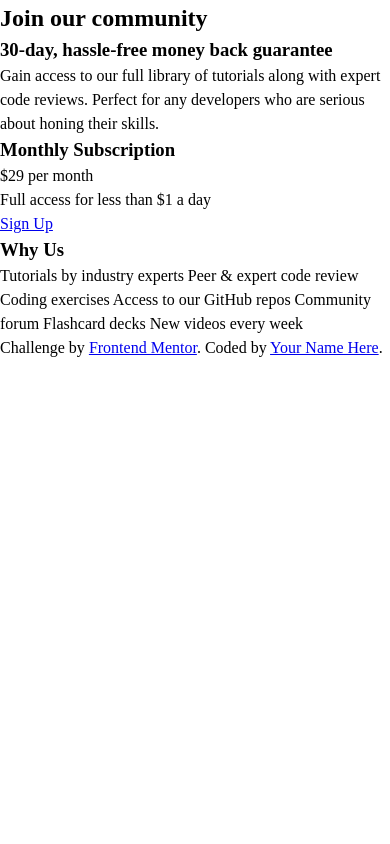
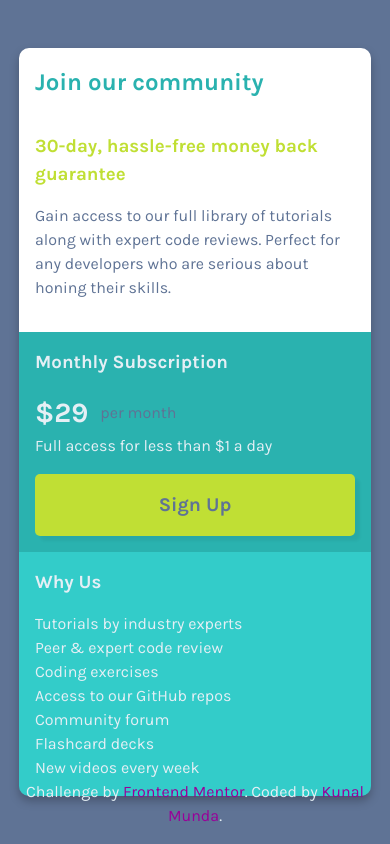
Before and after one commit to ryu-kamiski/SinglePriceGrid, a plain HTML site: page index.html in a window 390 px wide. Drawn offline with Linux system fonts and the light colour scheme.

Commit message:
mobile view
Mobile first layout completed.
TODO: To complete the desktop view of the layout.

```diff
--- a/index.html
+++ b/index.html
@@ -4,7 +4,6 @@
 <head>
 
   <meta charset="UTF-8">
-  <!-- displays site properly based on user's device -->
   <meta name="viewport" content="width=device-width, initial-scale=1.0">
   <!-- ** Fonts Linked  -->
   <link rel="preconnect" href="https://fonts.googleapis.com">
@@ -20,46 +19,53 @@
 
 <body>
 
-  <main>
+  <main role="main">
 
-    <div>
-      <h2>Join our community</h2>
-      <section>
-        <h3>30-day, hassle-free money back guarantee</h3>
-        <p>
-          Gain access to our full library of tutorials along with expert code reviews.
-          Perfect for any developers who are serious about honing their skills.
+    <div class="community-sec">
+      <!-- Customer promise/guarantee -->
+      <div class="section__content flex">
+        <h2 class="font-clr-cyan">Join our community</h2>
+        <section class="flex margin">
+          <h3 class="font-clr-bright-yellow">30-day, hassle-free money back guarantee</h3>
+          <p class="font-clr-grayish-blue">
+            Gain access to our full library of tutorials along with expert code reviews.
+            Perfect for any developers who are serious about honing their skills.
+          </p>
+        </section>
+      </div>
+    </div>
+    <!--  Monthly Subscription section -->
+    <div class="subscription-sec bg-cyan">
+      <div class="section__content font-clr-grayish-blue">
+        <h3 class="margin font-clr-white">Monthly Subscription</h3>
+        <article class="center-items"><span class="font-clr-white scale-font margin-right">&dollar;29</span> per month</article>
+        <p class="font-clr-white">Full access for less than &dollar;1 a day</p>
+        <section class="margin btn"><span class="scale btn__register">Sign Up</span></section>
+      </div>
+    </div>
+    <!-- Why choose this company -->
+    <div class="why-section bg-cyan-transparent">
+      <div class="section__content flex">
+        <h3 class="font-clr-gray">Why Us</h3>
+        <p class="font-clr-gray">
+          Tutorials by industry experts <br>
+          Peer &amp; expert code review <br>
+          Coding exercises <br>
+          Access to our GitHub repos <br>
+          Community forum <br>
+          Flashcard decks <br>
+          New videos every week <br>
         </p>
-      </section>
+      </div>
     </div>
 
-    <!-- ** Monthly Subscription section -->
-    <div>
-      <h3>Monthly Subscription</h3>
-      &dollar;29 per month  <!-- ! See the design -->
-      <p>Full access for less than &dollar;1 a day</p>
-      <section><a href="#">Sign Up</a></section>
-    </div>
-
-    <div>
-      <h3>Why Us</h3>
-      <p> <!-- TODO: See how to get output as it is -->
-        Tutorials by industry experts
-        Peer &amp; expert code review
-        Coding exercises
-        Access to our GitHub repos
-        Community forum
-        Flashcard decks
-        New videos every week
-      </p>
-    </div>
 
   </main>
 
-  <footer>
+  <footer class="margin">
     <p class="attribution">
       Challenge by <a href="https://www.frontendmentor.io?ref=challenge" target="_blank">Frontend Mentor</a>.
-      Coded by <a href="#">Your Name Here</a>.
+      Coded by <a href="https://www.frontendmentor.io/profile/ryu-kamiski">Kunal Munda</a>.
     </p>
   </footer>
 
--- a/style.css
+++ b/style.css
@@ -61,7 +61,7 @@ select {
 /* Remove all animations and transitions for people that prefer not to see them */
 @media (prefers-reduced-motion: reduce) {
   html:focus-within {
-   scroll-behavior: auto;
+    scroll-behavior: auto;
   }
   *,
   *::before,
@@ -76,18 +76,19 @@ select {
 /* -------------------- CSS VARIABLES ------------------- */
 :root {
    /** Primary Colors */
-  --clr-primary-cyan: hsl(179,62%,43%);
+  --clr-primary-cyan: hsl(179,62%,43%); /* Background color of two sections */
+  --clr-primary-cyan-transparent: hsl(179,60%,50%); /* Background color of two sections */
   --clr-primary-bright-yellow: hsl(71,73%,54%);
 
   /** Neutral Colors */
-  --clr-neutral-gray: hsl(204,43%,93%);
-  --clr-neutral-grayish-blue: hsl(218,22%,67%);
+  --clr-neutral-gray: hsl(204,43%,93%); /* Primary text color  */
+  --clr-neutral-grayish-blue: hsl(218,22%,48%); /* Grayish and transparent text color */
 
   /* * Typography Body Copy */
-  --fs-body: 16px;
+  --fs-body: 16px; /* Main body text size 🦖 */
 
   /* ** Text color  */
-  --font-color: #fff;
+  --font-color-white: #fff;
 
   /* ** Font Weights */
   --fw-normal: 400;
@@ -96,3 +97,151 @@ select {
   /* ** Font Family  */
   --ff-karla: 'Karla',sans-serif;
 }
+
+/* ----------------------- STYLING ---------------------- */
+html,body {
+  font-family: var(--ff-karla);
+  font-size: var(--fs-body);
+}
+
+body {
+  display: flex;
+  flex-direction: column;
+  align-items: center;
+  justify-content: center;
+  background-color: var(--clr-neutral-grayish-blue);
+}
+
+main {
+  min-height: 100%;
+  display: grid;
+  grid-template-columns: 22rem;
+  box-shadow: 0 5px 10px rgba(0, 0, 0, 0.25);
+  border-radius: 10px;
+}
+
+.margin {
+  margin-top: 1rem;
+  margin-bottom: 1rem;
+}
+
+.flex {
+  display: flex;
+  flex-direction: column;
+  gap: 1rem;
+}
+
+/* --------------------- FONT COLORS -------------------- */
+.font-clr-cyan {
+  color: var(--clr-primary-cyan);
+}
+
+.font-clr-gray {
+  color: var(--clr-neutral-gray);
+}
+
+.font-clr-grayish-blue {
+  color: var(--clr-neutral-grayish-blue);
+}
+
+.font-clr-bright-yellow {
+  color: var(--clr-primary-bright-yellow);
+}
+
+.font-clr-white {
+  color: var(--clr-neutral-gray);
+}
+
+/* ------------------ BACKGROUND COLORS ----------------- */
+.bg-cyan {
+  background-color: var(--clr-primary-cyan);
+}
+.bg-cyan-transparent {
+  background-color: var(--clr-primary-cyan-transparent);
+}
+
+.community-sec {
+  border-top-left-radius: 10px;
+  border-top-right-radius: 10px;
+  background-color: var(--font-color-white);
+}
+
+.section__content {
+  margin: 1rem;
+  /* width: 18.75rem; */
+}
+
+.center-items {
+  display: flex;
+  align-items: center;
+}
+
+.scale {
+  font-size: calc(var(--fs-body) + 4px);
+  font-weight: var(--fw-bold);
+}
+.scale-font {
+  font-size: calc(var(--fs-body) + 12px);
+  font-weight: var(--fw-bold);
+}
+
+.margin-right {
+  margin-right: 0.75rem;
+}
+
+a {
+  text-decoration: none;
+}
+
+.btn {
+  width: 100%;
+  border: none;
+  text-align: center;
+  padding: 1rem;
+  border-radius: 5px;
+  box-shadow: 5px 5px 3px rgba(0, 0, 0, 0.05);
+  background-color: var(--clr-primary-bright-yellow);
+}
+
+.btn:hover {
+  cursor: pointer;
+}
+
+.btn__register {
+  font-size: calc(var(--fs-body) + 3.5px);
+  width: 100%;
+  color: var(--clr-neutral-grayish-blue);
+  background-color: var(--clr-primary-bright-yellow);
+}
+
+.why-section {
+  border-bottom-left-radius: 10px;
+  border-bottom-right-radius: 10px;
+}
+
+
+
+/* ----------------------- FOOTER ----------------------- */
+footer {
+  position: fixed;
+  bottom: 0;
+  width: 100%;
+  text-align: center;
+}
+
+.attribution {
+  color: var(--clr-neutral-gray);
+}
+
+.attribution a {
+  text-decoration: none;
+  color: #990099;
+}
+
+.attribution a:hover {
+  text-decoration: underline;
+}
+
+.attribution a:active {
+  color: var(--clr-neutral-grayish-blue);
+}
```
